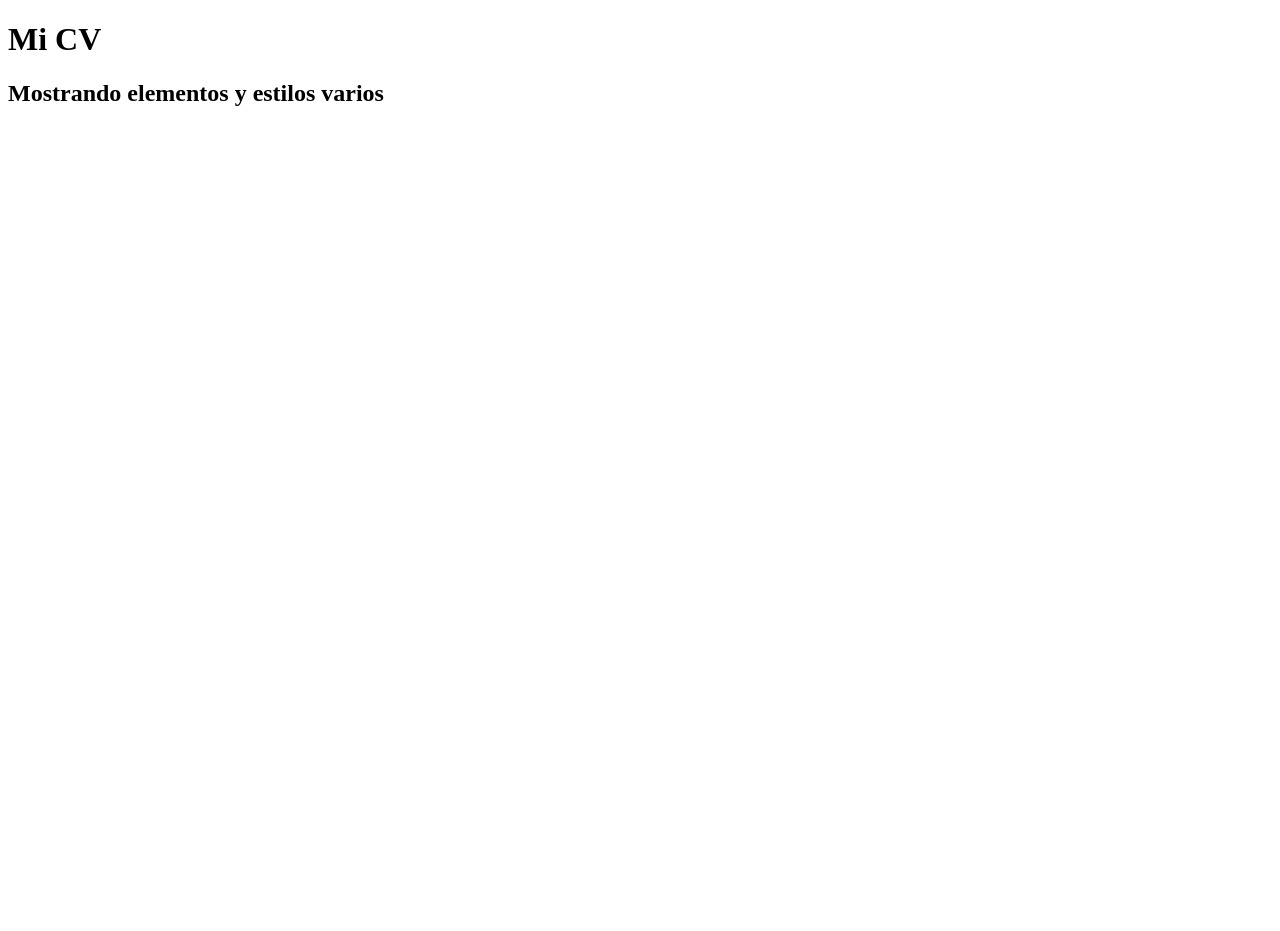
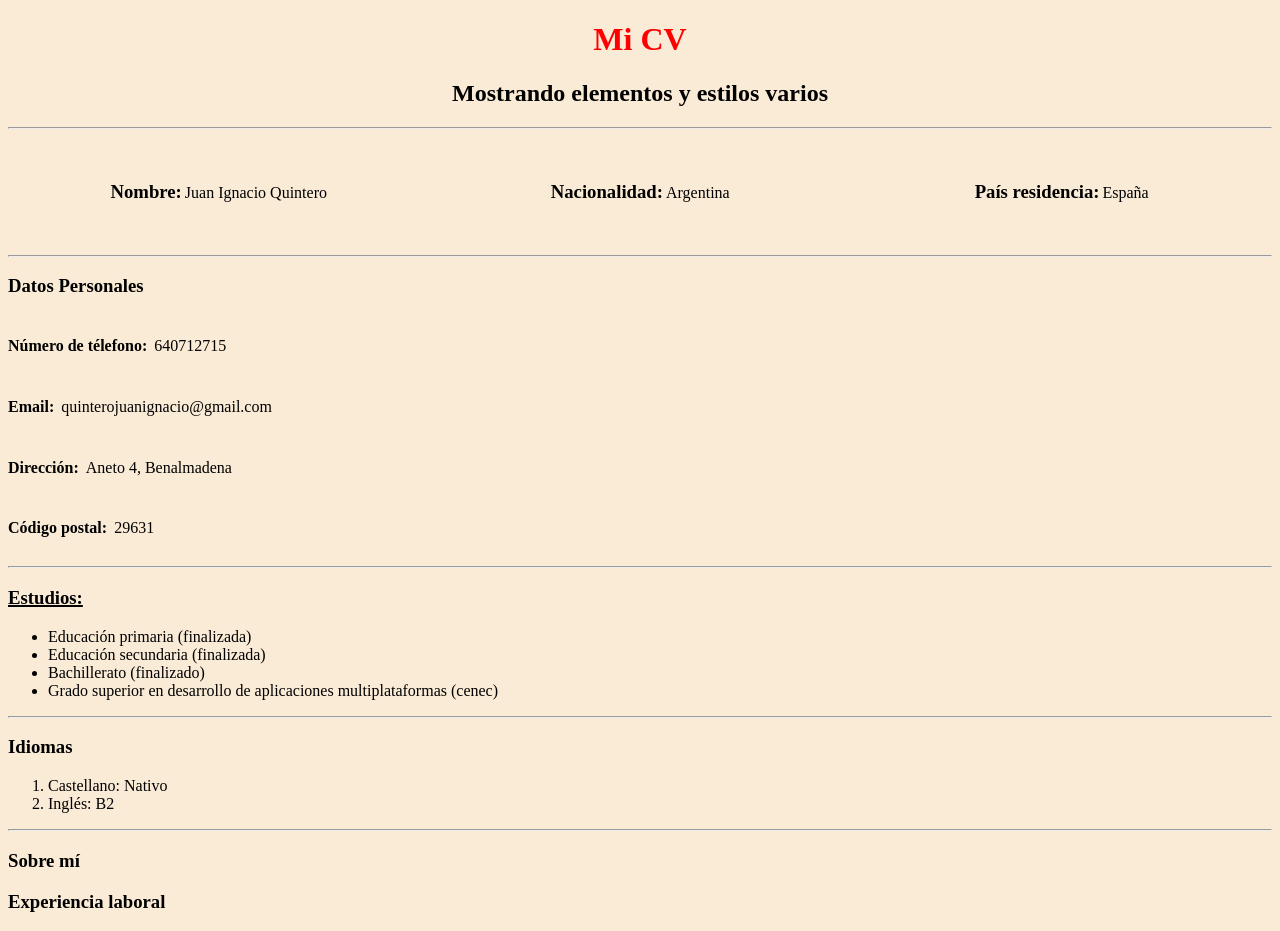
Before and after one commit to JuaniQuintero/Publico, a plain HTML site: page micv.html in a window 1280 px wide. Before the commit the page ends 800 px from the top, so only its background shows below. Drawn offline with Linux system fonts and the light colour scheme.

Commit message:
aaaaaaaaaaaaaaaaaaaaaaaaaaaaaaaaaaaaaaaaaaaaaaaaaaaaaaaaaaaaaaaaaaaaaaaaaaaaaaaaaaaaaaaaaaaaaaaaaaaaaaaaaaaaaaa

```diff
--- a/micv.html
+++ b/micv.html
@@ -1,14 +1,105 @@
 <!DOCTYPE html>
+<!-- Autor: Juan Ignacio quintero
+	Fecha: 14 de Octubre
+	Sistema: Primera Clase de 1Dam -->
 <html lang="en">
 <head>
     <meta charset="UTF-8">
     <meta http-equiv="X-UA-Compatible" content="IE=edge">
     <meta name="viewport" content="width=device-width, initial-scale=1.0">
     <title>Tarea: el CV</title>
-    <style></style>
+    <style>
+        *{
+            background-color: antiquewhite;
+        }
+        h1{
+            text-align: center;
+            color: red;
+        }
+        h2{
+            text-align: center;
+        }
+        #prueba{
+            display: inline-block;
+            margin-right: 3px;
+        }
+        .hola{
+            width: 32%;
+            padding: 2%;
+            margin-right: 10px;
+            margin-left: 10px;
+            display: flex;
+            box-sizing: border-box;
+            text-align: center;
+        }
+        span{
+            text-decoration: underline 2px;
+        }
+    </style>
 </head>
 <body>
     <h1>Mi CV</h1>
     <h2>Mostrando elementos y estilos varios</h2>
+    <hr/>
+
+
+    <div id="prueba"class="hola">
+        <h3 id="prueba">Nombre:</h3><p id="prueba"> Juan Ignacio Quintero</p>
+    </div>
+
+    <div id="prueba" class="hola">
+        <h3 id="prueba">Nacionalidad:</h3><p id="prueba">Argentina</p>
+    </div>
+
+    <div id="prueba" class="hola">
+        <h3 id="prueba">País residencia: </h3><p id="prueba">España</p>
+    </div>
+    <hr/>
+
+    <div>
+        <h3>Datos Personales</h3>
+        <h4 id="prueba">Número de télefono:</h4>
+        <p id="prueba">640712715</p>
+        <br/>
+        <h4 id="prueba">Email:</h4>
+        <p id="prueba">quinterojuanignacio@gmail.com</p>
+        <br/>
+        <h4 id="prueba">Dirección:</h4>
+        <p id="prueba">Aneto 4, Benalmadena</p>
+        <br/>
+        <h4 id="prueba">Código postal:</h4>
+        <p id="prueba">29631</p>
+    </div>
+    <hr/>
+
+    <div>
+        <h3><span>Estudios:</span></h3>
+        <ul>
+            <li>Educación primaria (finalizada)</li>
+            <li>Educación secundaria (finalizada)</li>
+            <li>Bachillerato (finalizado)</li>
+            <li>Grado superior en desarrollo de aplicaciones multiplataformas (cenec)</li>
+        </ul>
+    </div>
+    <hr/>
+
+    <div>
+        <h3><mark>Idiomas</mark></h3>
+        <ol>
+            <li>Castellano: Nativo</li>
+            <li>Inglés: B2</li>
+        </ol>
+    </div>
+    <hr/>
+
+    <div>
+        <h3>Sobre mí</h3>
+    </div>
+
+    <div>
+        <h3>Experiencia laboral</h3>
+    </div>
+
+    <footer> </footer>
 </body>
 </html>
```
